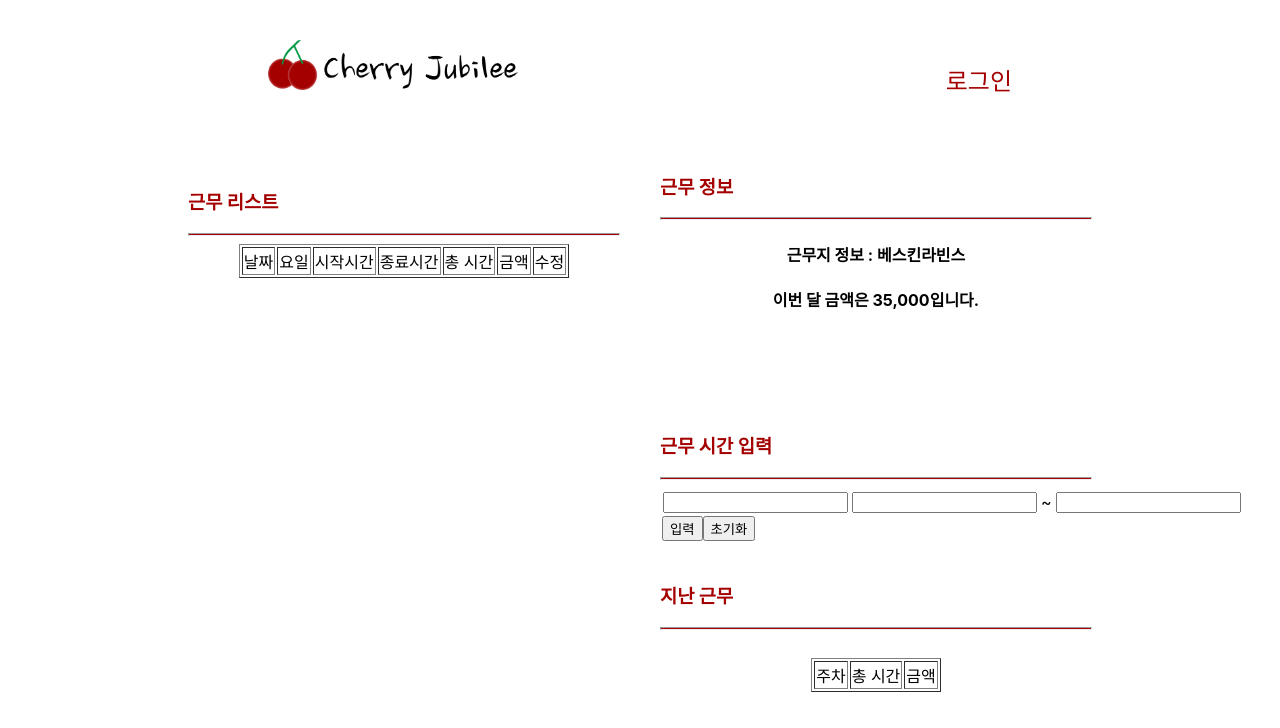
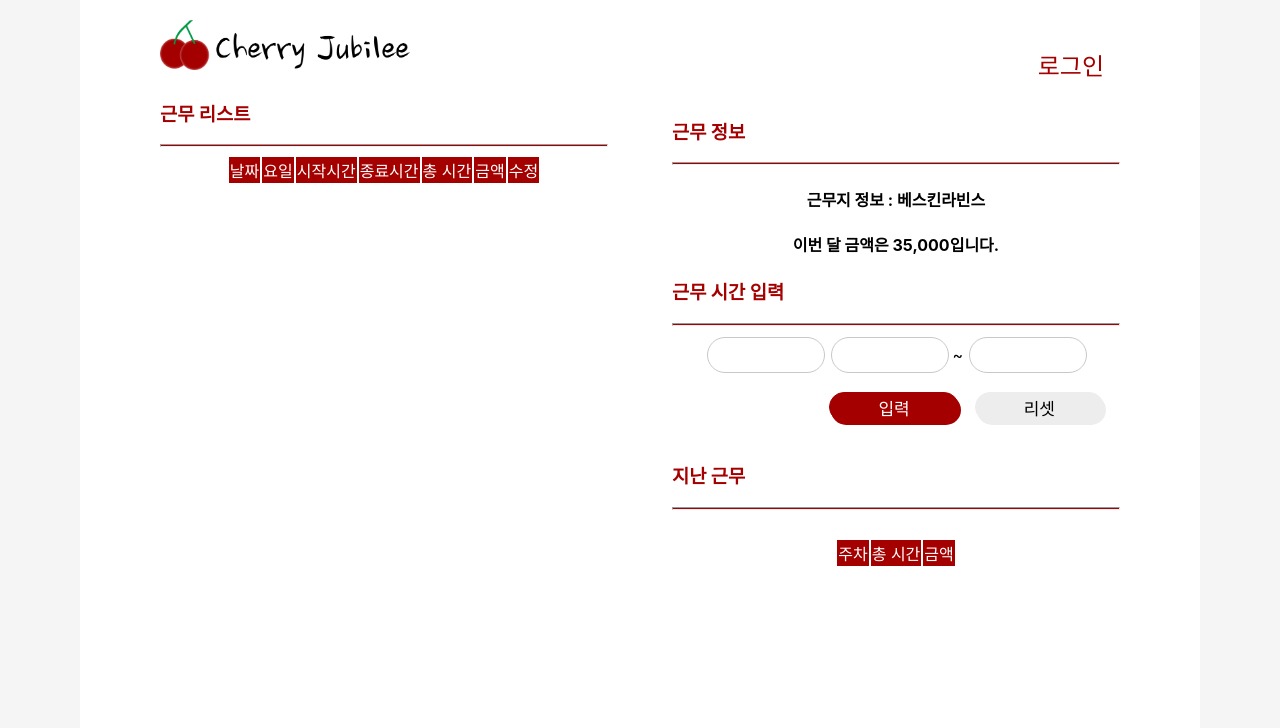
Before and after one commit to LIkelion-at-KOREATECH/CherryJubilee, a React (Create React App) app in the folder CherryJubilee_FrontEnd/: page / in a window 1280 px wide. Shown: the top 728 px of the page. Built offline with nearby package versions, Linux system fonts and the light colour scheme.

Commit message:
Update app, index css

```diff
--- a/CherryJubilee_FrontEnd/package.json
+++ b/CherryJubilee_FrontEnd/package.json
@@ -6,7 +6,9 @@
     "@testing-library/jest-dom": "^4.2.4",
     "@testing-library/react": "^9.4.0",
     "@testing-library/user-event": "^7.2.1",
+    "bootstrap": "^4.4.1",
     "react": "^16.12.0",
+    "react-bootstrap": "^1.0.0-beta.16",
     "react-dom": "^16.12.0",
     "react-scripts": "3.3.0"
   },
--- a/CherryJubilee_FrontEnd/src/App.css
+++ b/CherryJubilee_FrontEnd/src/App.css
@@ -1,29 +1,41 @@
 .App {
   text-align: center;
+}
 
+.navigation {
+  width: 70rem;
+  height: 5rem;
+
+  margin: 1rem;
+  margin: 0 auto;
+  background-color: white;
+}
+
+.container {
+  text-align: left;
+  width: 70rem;
+  height: 53.5rem;
+  margin: 0 auto;
+  background-color: white;
+}
+
+.container_left {
+  text-align: left;
+  margin-left: 5rem;
+  width: 28rem;
+  float: left;
+}
+
+.container_right {
+  text-align: left;
+  margin-right: 5rem;
+  width: 28rem;
+  float: right;
 }
 
 .logo {
   text-align: left;
   margin-top: 1.25rem;
-  margin-left : 5rem;
-}
-
-.box {
-  display : inline-block;
-  text-align: left;
-  font-family: -윤고딕330;
-  width: 27rem;
-  height: 30%;
-  margin: 1.25rem;
-}
-
-.box2 {
-  display : inline-block;
-  text-align: left;
-  width: 27rem;
-  height: 45rem;
-  margin: 1.25rem;
 }
 
 .login {
@@ -31,9 +43,10 @@
   font-family: -윤고딕320;
   font-size : 1.5rem;
   margin-top: 1.25rem;
-  margin-right : 5rem;
+  margin-right: 1rem;
   padding-bottom : 1rem;
 }
+
 
 .after-box {
   clear: left;
@@ -42,3 +55,53 @@
 .table {
   text-align: center;
 }
+
+.inputButton {
+	box-shadow: 2px 3px 0px 0px rgba(164,0,0);
+	background-color:rgba(164,0,0);
+	border-radius:28px;
+	border:1px solid rgba(164,0,0);
+	display:inline;
+	cursor:pointer;
+	color:#ffffff;
+	font-size:17px;
+	padding:0.1rem 3rem;
+	text-decoration:none;
+  margin-top: 1rem;
+  margin-right: 1rem;
+}
+
+.inputButton:active {
+	position:relative;
+	top:1px;
+}
+
+.resetButton {
+	box-shadow: 2px 3px 0px 0px rgba(237,237,237);
+	background-color:rgba(237,237,237);
+	border-radius:28px;
+	border:1px solid rgba(237,237,237);
+	display:inline;
+	cursor:pointer;
+	color:#000000;
+	font-size:17px;
+	padding:0.1rem 3rem;
+	text-decoration:none;
+  margin-top: 1rem;
+  margin-right: 1rem;
+}
+
+.resetButton:active {
+	position:relative;
+	top:1px;
+}
+
+.textbox {
+  width: 7rem;
+  height: 2rem;
+  border-radius: 28px;
+  border:1px solid rgba(200,200,200);
+  margin-left: 0.1rem;
+  font-size: 1rem;
+  text-align: center;
+}
--- a/CherryJubilee_FrontEnd/src/App.js
+++ b/CherryJubilee_FrontEnd/src/App.js
@@ -1,5 +1,6 @@
 import React from 'react';
 import './App.css';
+import { findRenderedComponentWithType } from 'react-dom/test-utils';
 
 function App() {
 
@@ -15,91 +16,82 @@ function App() {
 
   const maincolor = { color: 'rgba(164,0,0)'};
 
+  const thcolor = {
+    color: 'white',
+    backgroundColor: 'rgba(164,0,0)',
+  };
+
+
+
   return (
     <div className="App">
-
-      <div className="box">
+      <div className="navigation">
+        <div className="container_left">
           <div className="logo">
             <img src={require("./logo.png")} width="250" height="50"/>
           </div>
         </div>
-      <div className="box">
+        <div className="container_right">
           <div className="login">
+            <br/>
             <hi style={maincolor}> 로그인 </hi>
           </div>
         </div>
+      </div>
 
-      <div className="after-box">
-        <div className="box2">
+      <div className="container">
+        <div className="container_left">
           <h3 style={maincolor}> 근무 리스트 </h3>
             <ColoredLine color="rgba(164,0,0)" />
-            <table className="table" align = 'center' border="1">
+            <table className="table" align = 'center'>
               <tr>
-                <td>날짜</td>
-                <td>요일</td>
-                <td>시작시간</td>
-                <td>종료시간</td>
-                <td>총 시간</td>
-                <td>금액</td>
-                <td>수정</td>
+                <td style={thcolor}>날짜</td>
+                <td style={thcolor}>요일</td>
+                <td style={thcolor}>시작시간</td>
+                <td style={thcolor}>종료시간</td>
+                <td style={thcolor}>총 시간</td>
+                <td style={thcolor}>금액</td>
+                <td style={thcolor}>수정</td>
               </tr>
             </table>
-            <br/>
-            <br/>
-            <br/>
-            <br/>
-            <br/>
-            <br/>
-            <br/>
-            <br/>
-            <br/>
-            <br/>
-            <br/>
-            <br/>
-            <br/>
-            <br/>
-            <br/>
-            <br/>
-            <br/>
-            <br/>
-            <br/>
         </div>
-        <div className="box2">
+
+        <div className="container_right">
             <h3 style={maincolor}> 근무 정보 </h3>
             <ColoredLine color="rgba(164,0,0)" />
             <h4 align='center'> 근무지 정보 : 베스킨라빈스</h4>
             <h4 align='center'> 이번 달 금액은 <b>35,000</b>입니다.</h4>
-            <br/>
-            <br/>
-            <br/>
-            <br/>
+
             <h3 style={maincolor}> 근무 시간 입력 </h3>
             <ColoredLine color="rgba(164,0,0)" />
-            <table>
+            <table align='center'>
               <tr>
-                <td><input type='text'></input></td>
-                <td><input type='text'></input></td>
+                <td><input type='text' className='textbox'></input></td>
+                <td><input type='text' className='textbox'></input></td>
                 <td>~</td>
-                <td><input type='text'></input></td>
-              </tr>
-              <tr>
-                <button>입력</button>
-                <button>초기화</button>
+                <td><input type='text' className='textbox'></input></td>
               </tr>
             </table>
+            <div align='right'>
+              <button className='inputButton'>입력</button>
+              <button className='resetButton'>리셋</button>
+            </div>
             <br/>
             <h3 style={maincolor}> 지난 근무 </h3>
             <ColoredLine color="rgba(164,0,0)" />
             <br/>
-            <table className="table" align = 'center' border="1">
+            <table className="table" align = 'center'>
               <tr>
-                <td>주차</td>
-                <td>총 시간</td>
-                <td>금액</td>
+                <td style={thcolor}>주차</td>
+                <td style={thcolor}>총 시간</td>
+                <td style={thcolor}>금액</td>
               </tr>
             </table>
           </div>
+
       </div>
+
+
     </div>
   );
 }
--- a/CherryJubilee_FrontEnd/src/index.css
+++ b/CherryJubilee_FrontEnd/src/index.css
@@ -5,6 +5,7 @@ body {
     sans-serif;
   -webkit-font-smoothing: antialiased;
   -moz-osx-font-smoothing: grayscale;
+  background-color: rgb(245,245,245);
 }
 
 code {
```
Also changed, not shown: 1 other file (tests, documents, lock files or other folders). Lines whose indentation alone changed are shown as unchanged.
